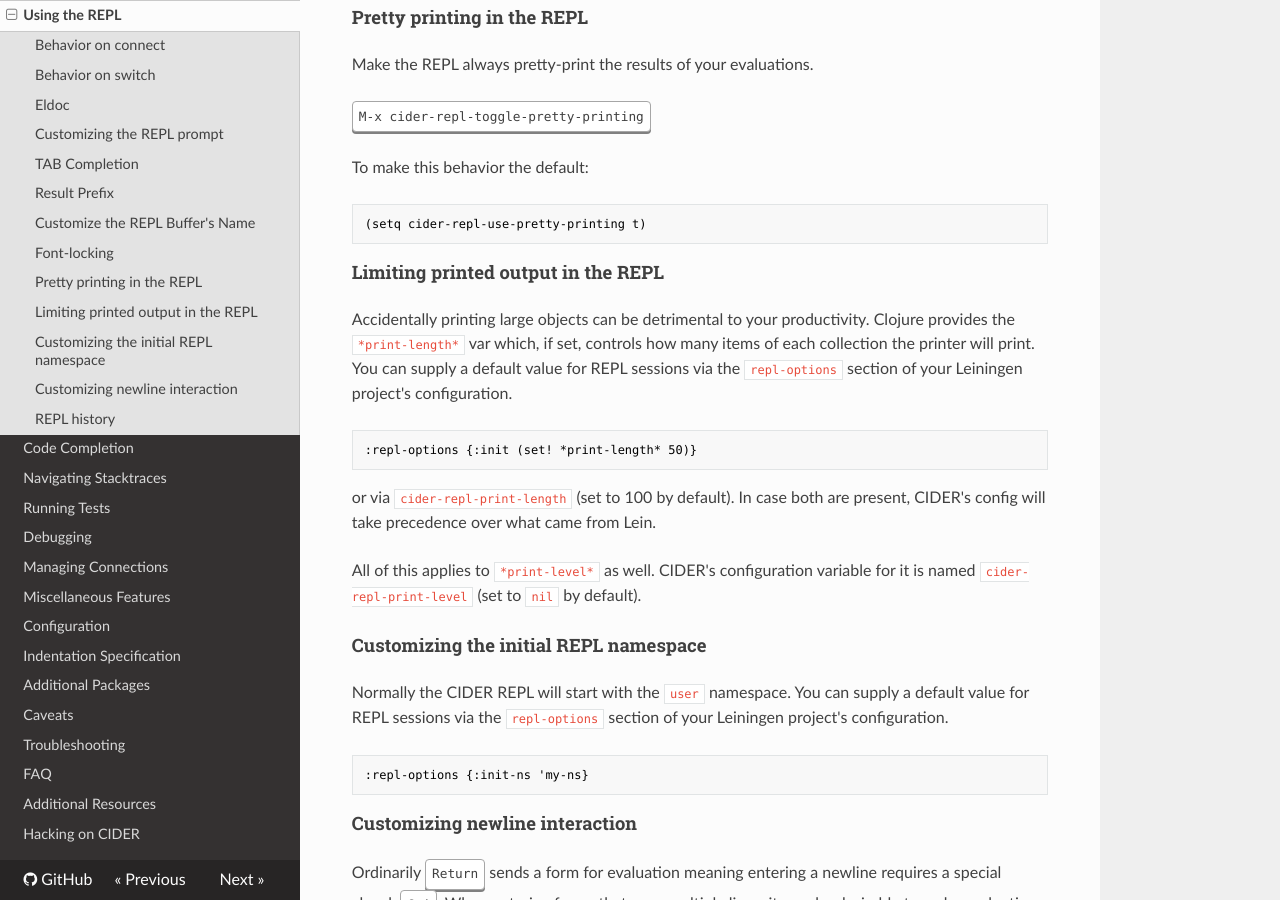
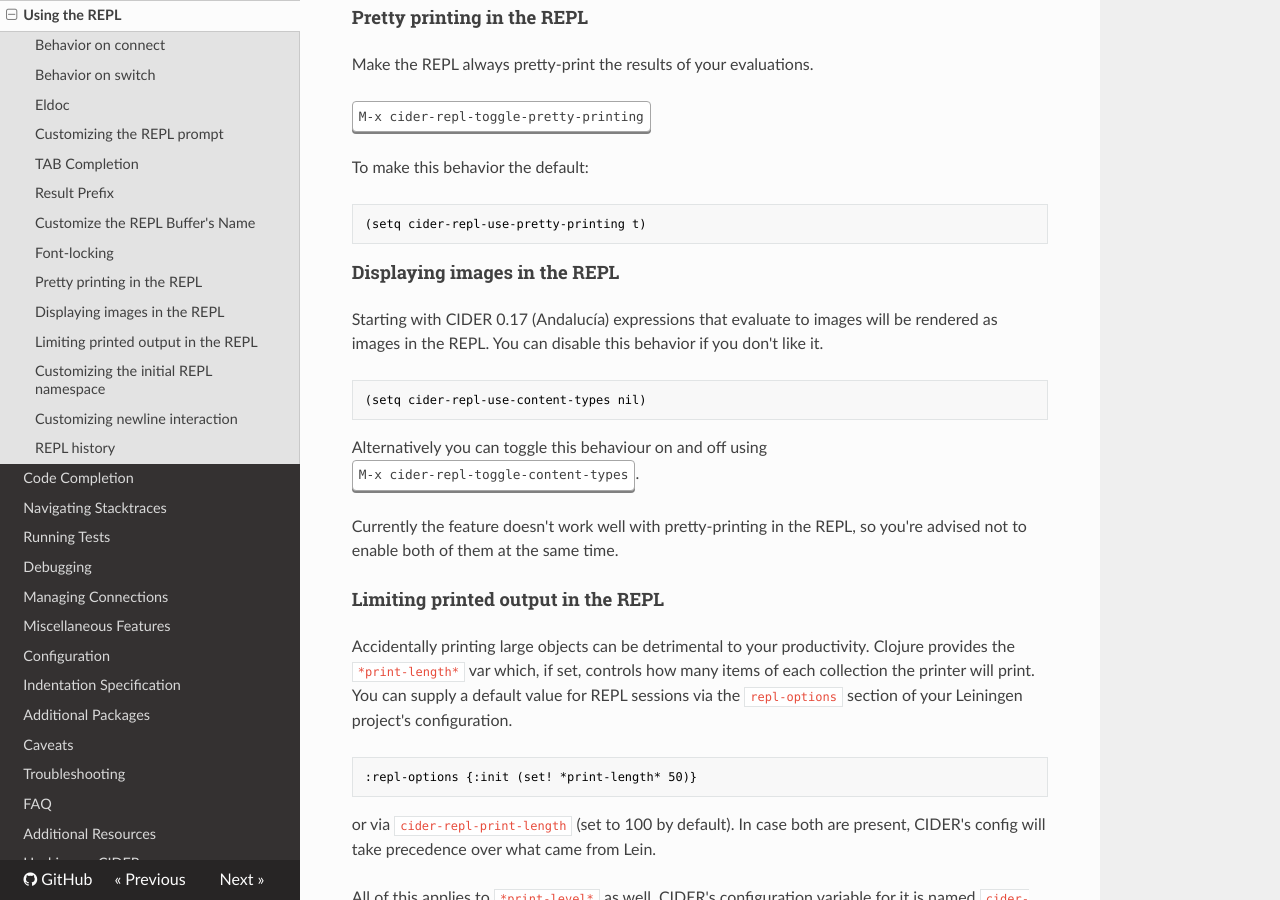
Before and after one commit to clojure-emacs/cider, an MkDocs documentation site: the page built from doc/using_the_repl.md, in a window 1280 px wide and 900 px high, scrolled down 4812 px. Built offline with MkDocs 1.6.1, drawn with Linux system fonts in a browser that asks for light colours; nearby versions of some CDN libraries; old or Windows-style settings are respelled for this version of MkDocs.

Commit message:
Mention the new content-type functionality in the manual

````diff
--- a/doc/using_the_repl.md
+++ b/doc/using_the_repl.md
@@ -208,6 +208,22 @@
 (setq cider-repl-use-pretty-printing t)
 ```
 
+#### Displaying images in the REPL
+
+Starting with CIDER 0.17 (Andalucía) expressions that evaluate to
+images will be rendered as images in the REPL. You can disable this
+behavior if you don't like it.
+
+```el
+(setq cider-repl-use-content-types nil)
+```
+
+Alternatively you can toggle this behaviour on and off using <kbd>M-x
+cider-repl-toggle-content-types</kbd>.
+
+Currently the feature doesn't work well with pretty-printing in the REPL,
+so you're advised not to enable both of them at the same time.
+
 #### Limiting printed output in the REPL
 
 Accidentally printing large objects can be detrimental to your
````
